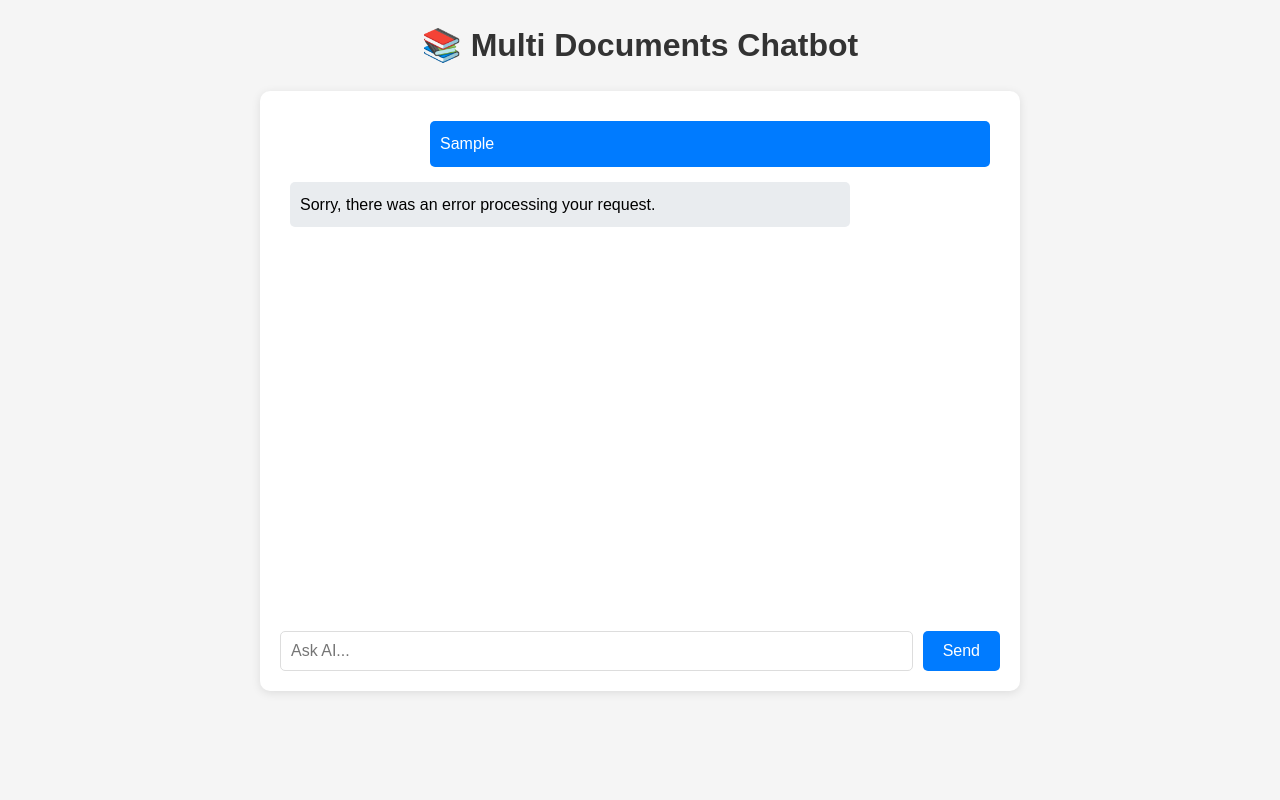
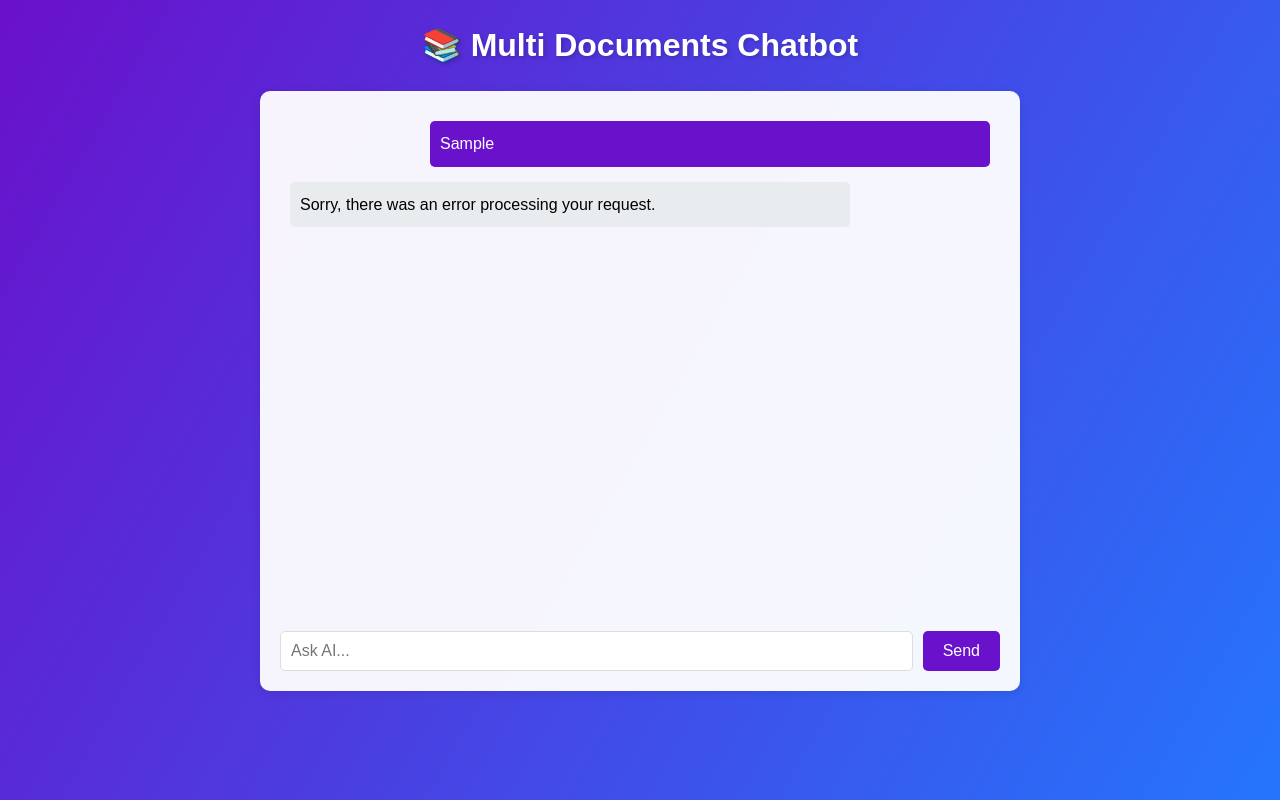
Before and after one commit to devdanishai/multidoc_fastapi, a plain HTML site: page index.html in a window 1280 px wide. Both pictures are taken after typing "Sample" into the empty fields and a click on the button "Send". Drawn offline with Linux system fonts and the light colour scheme; no server answers.

Commit message:
Update index.html

```diff
--- a/index.html
+++ b/index.html
@@ -17,11 +17,12 @@
             max-width: 800px;
             margin: 0 auto;
             padding: 20px;
-            background-color: #f5f5f5;
+            background: linear-gradient(120deg, #6a11cb, #2575fc);
+            min-height: 100vh;
         }
 
         .chat-container {
-            background-color: white;
+            background-color: rgba(255, 255, 255, 0.95);
             border-radius: 10px;
             box-shadow: 0 2px 10px rgba(0,0,0,0.1);
             padding: 20px;
@@ -43,7 +44,7 @@
         }
 
         .user-message {
-            background-color: #007bff;
+            background-color: #6a11cb;
             color: white;
             margin-left: auto;
         }
@@ -68,22 +69,34 @@
 
         button {
             padding: 10px 20px;
-            background-color: #007bff;
+            background-color: #6a11cb;
             color: white;
             border: none;
             border-radius: 5px;
             cursor: pointer;
             font-size: 16px;
+            transition: background-color 0.3s ease;
         }
 
         button:hover {
-            background-color: #0056b3;
+            background-color: #5a0cb1;
+        }
+
+        @keyframes blink {
+            0% { opacity: 1; }
+            50% { opacity: 0.3; }
+            100% { opacity: 1; }
+        }
+
+        .blinking {
+            animation: blink 0.5s ease-in-out 3;
         }
 
         h1 {
             text-align: center;
-            color: #333;
+            color: white;
             margin-bottom: 20px;
+            text-shadow: 2px 2px 4px rgba(0,0,0,0.2);
         }
     </style>
 </head>
@@ -93,13 +106,14 @@
         <div class="chat-messages" id="chatMessages"></div>
         <div class="input-container">
             <input type="text" id="userInput" placeholder="Ask AI..." />
-            <button onclick="sendMessage()">Send</button>
+            <button id="sendButton" onclick="sendMessage()">Send</button>
         </div>
     </div>
 
     <script>
         const chatMessages = document.getElementById('chatMessages');
         const userInput = document.getElementById('userInput');
+        const sendButton = document.getElementById('sendButton');
 
         userInput.addEventListener('keypress', function(e) {
             if (e.key === 'Enter') {
@@ -110,6 +124,14 @@
         async function sendMessage() {
             const message = userInput.value.trim();
             if (!message) return;
+
+            // Add blinking effect to button
+            sendButton.classList.add('blinking');
+
+            // Remove blinking effect after animation completes
+            setTimeout(() => {
+                sendButton.classList.remove('blinking');
+            }, 1500); // 1500ms = time for 3 blinks
 
             // Add user message to chat
             addMessage(message, 'user');
```
